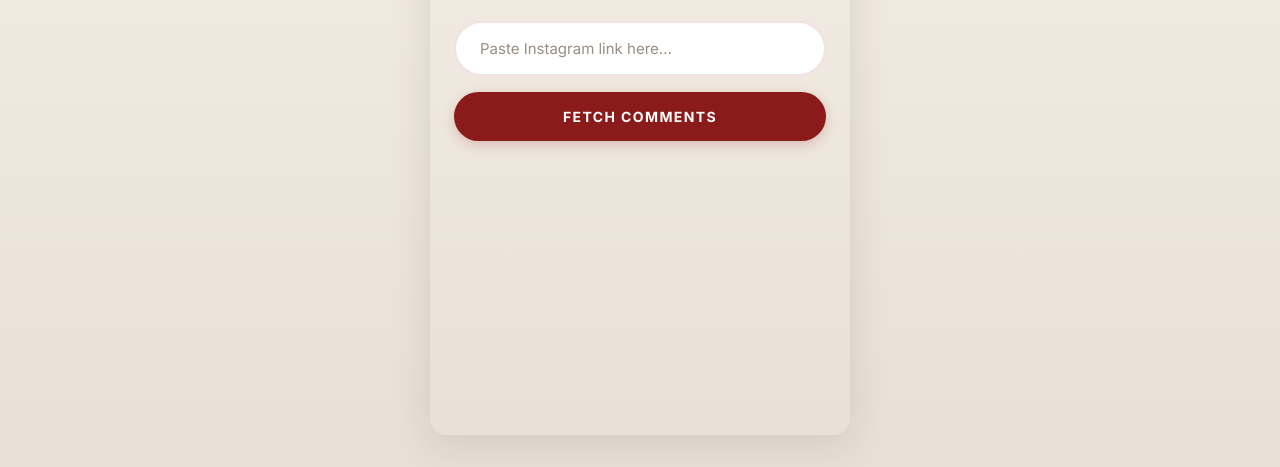
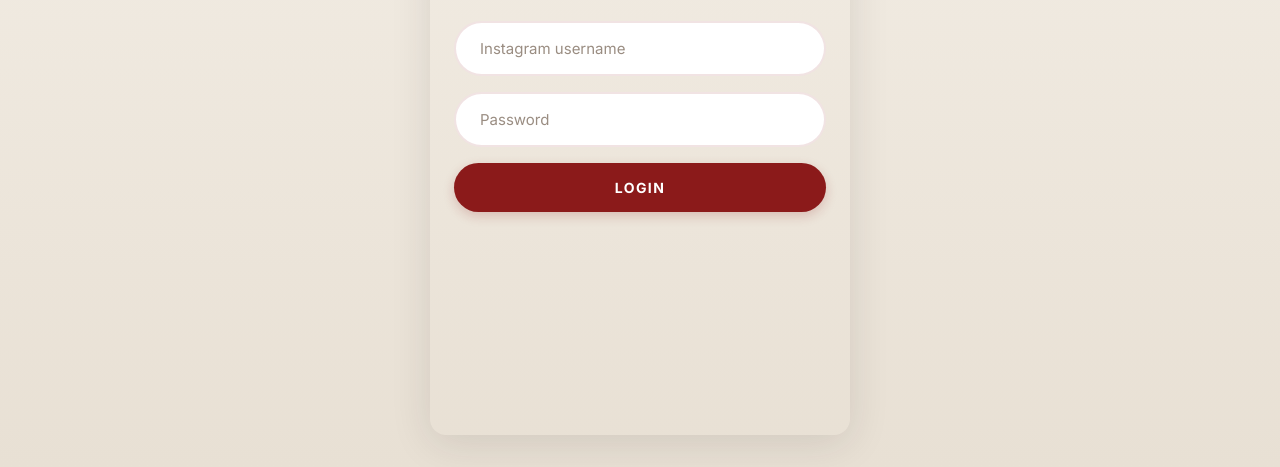
Before and after one commit to vitalii-bekshnev/givegram, a plain HTML site: page frontend/index.html in a window 1280 px wide. Shown: the part 333-800 px from the top of the page. Drawn offline with nearby package versions, Linux system fonts and the light colour scheme; a web font is replaced by a local one.

Commit message:
Add login screen and form to frontend
This commit introduces a new login screen for the Instagram Giveaway Winner Picker application, allowing users to log in with their Instagram credentials. The login form includes fields for username and password, along with error handling for login failures. Additionally, CSS styles are added to enhance the layout and presentation of the login form.

```diff
--- a/frontend/css/styles.css
+++ b/frontend/css/styles.css
@@ -244,6 +244,15 @@
 .input-group__field:focus {
   border-color: var(--color-crimson);
   box-shadow: 0 0 0 3px var(--color-crimson-light);
+}
+
+/* --------------------------------------------------------------------------
+   7b. Login Form
+   -------------------------------------------------------------------------- */
+.login-form {
+  display: flex;
+  flex-direction: column;
+  gap: var(--space-md);
 }
 
 /* --------------------------------------------------------------------------
--- a/frontend/index.html
+++ b/frontend/index.html
@@ -16,8 +16,52 @@
 <body>
   <div class="app-container">
 
+    <!-- ===== Screen 0: Login ===== -->
+    <section id="screen-login" class="screen screen--active" aria-label="Login to Instagram">
+      <header class="screen__header">
+        <h1 class="brand-title">INSTA WINNER</h1>
+      </header>
+
+      <div class="screen__content">
+        <div class="hero">
+          <h2 class="hero__title">Connect Your<br>Account</h2>
+          <p class="hero__subtitle">Log in with your Instagram to get started</p>
+        </div>
+
+        <form id="login-form" class="login-form" novalidate>
+          <div class="input-group">
+            <input
+              type="text"
+              id="login-username-input"
+              class="input-group__field"
+              placeholder="Instagram username"
+              autocomplete="username"
+              required
+              aria-label="Instagram username"
+            >
+          </div>
+          <div class="input-group">
+            <input
+              type="password"
+              id="login-password-input"
+              class="input-group__field"
+              placeholder="Password"
+              autocomplete="current-password"
+              required
+              aria-label="Instagram password"
+            >
+          </div>
+          <p id="login-error" class="error-message" role="alert" hidden></p>
+          <button type="submit" id="login-btn" class="btn btn--primary">
+            <span class="btn__label">LOGIN</span>
+            <span class="btn__spinner" hidden aria-hidden="true"></span>
+          </button>
+        </form>
+      </div>
+    </section>
+
     <!-- ===== Screen 1: Paste Link ===== -->
-    <section id="screen-paste-link" class="screen screen--active" aria-label="Paste Instagram link">
+    <section id="screen-paste-link" class="screen" aria-label="Paste Instagram link" hidden>
       <header class="screen__header">
         <h1 class="brand-title">INSTA WINNER</h1>
       </header>
```
